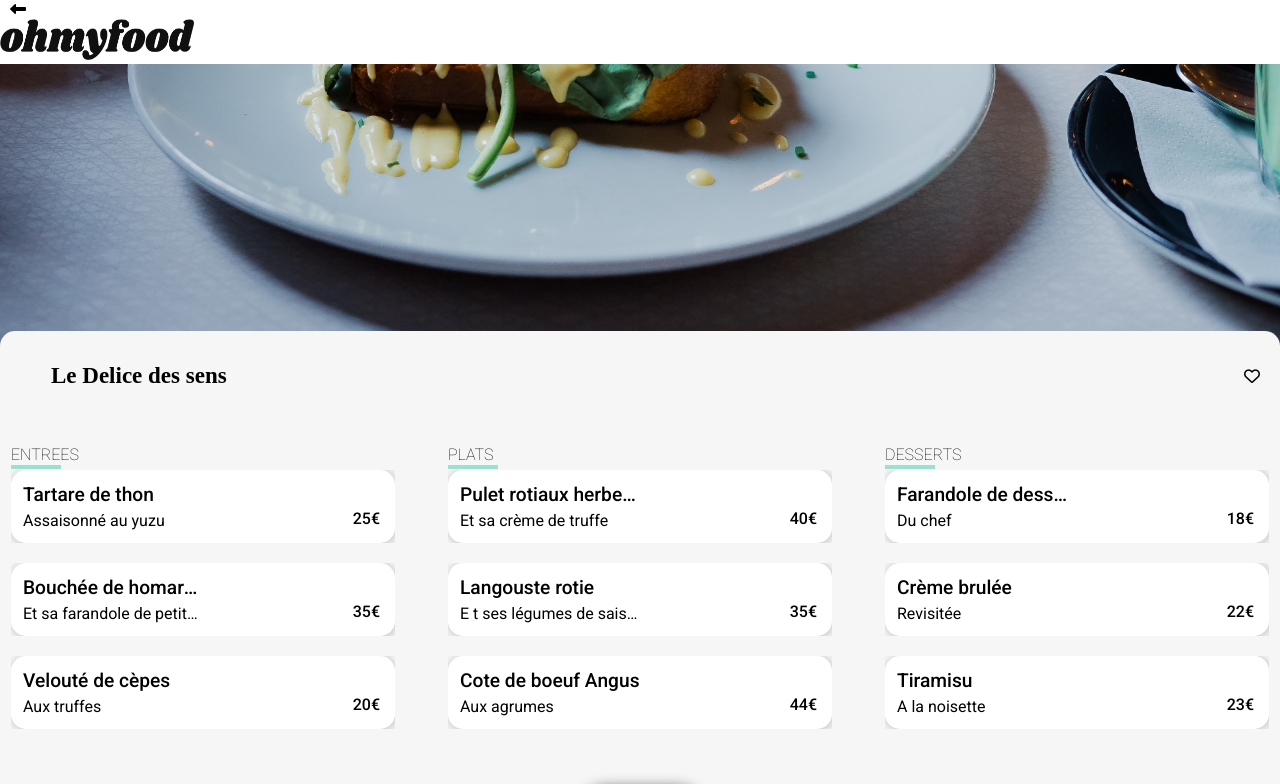
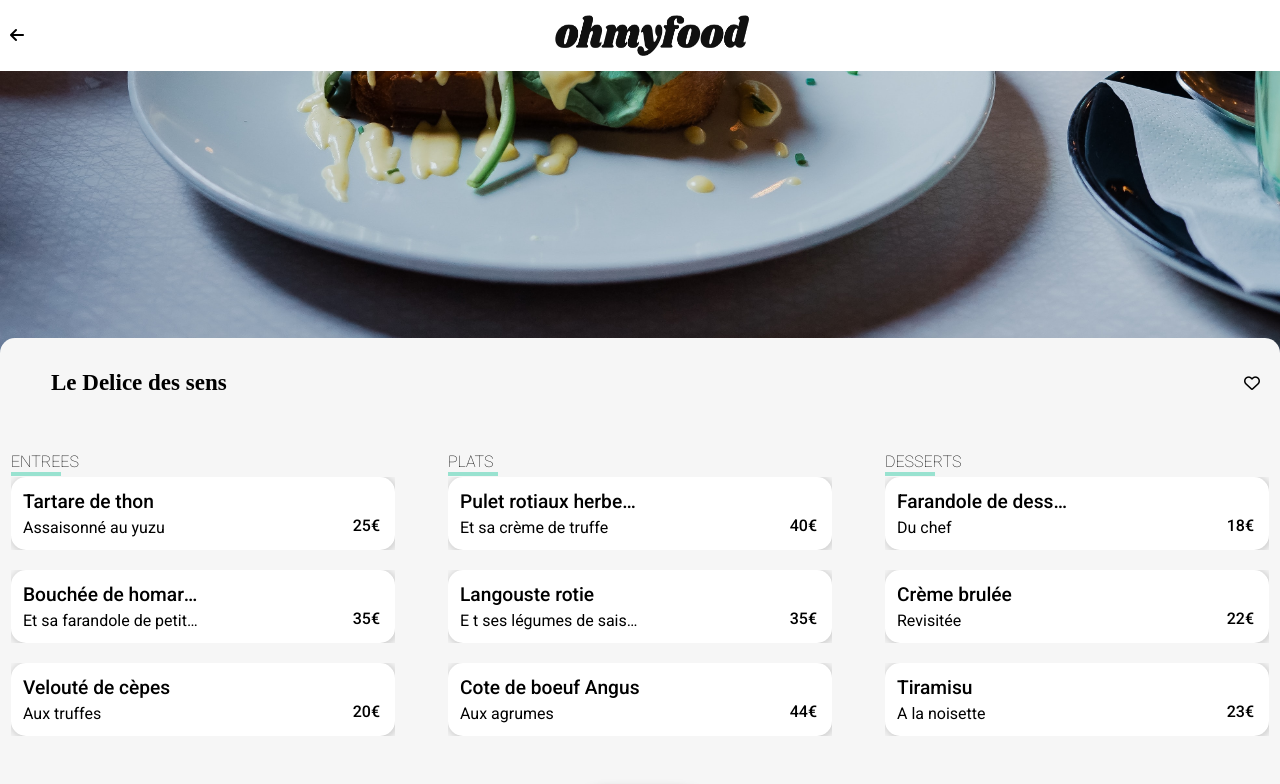
Before and after one commit to EtudianteHU/Uyarci_Hilal_3_Code_122022, a plain HTML site: page Downloads/uyarci_hilal_3_2022_12_07 (2)/uyarci_hilal_3_2022_12_07/delice.html in a window 1280 px wide. Shown: the top 784 px of the page. Drawn offline with Linux system fonts and the light colour scheme; a web font is replaced by a local one.

Commit message:
projet 3

```diff
--- a/Downloads/uyarci_hilal_3_2022_12_07 (2)/uyarci_hilal_3_2022_12_07/delice.html
+++ b/Downloads/uyarci_hilal_3_2022_12_07 (2)/uyarci_hilal_3_2022_12_07/delice.html
@@ -29,10 +29,14 @@
     </head>
     <body>
         <header class="header">
-            <div class="left-long">
-                <i class="fa-solid fa-left-long"></i>
+            <div class="left-logo">
+                <div class="left-long">
+                    <a href="index.html"
+                        ><i class="fa-solid fa-arrow-left"></i
+                    ></a>
+                </div>
+                <img src="images/logo/ohmyfood.png" alt="ohmyfood" />
             </div>
-            <img src="images/logo/ohmyfood.png" alt="ohmyfood" />
         </header>
         <div class="francaise_image">
             <img
--- a/Downloads/uyarci_hilal_3_2022_12_07 (2)/uyarci_hilal_3_2022_12_07/style/style.css
+++ b/Downloads/uyarci_hilal_3_2022_12_07 (2)/uyarci_hilal_3_2022_12_07/style/style.css
@@ -1,10 +1,19 @@
 .left-long {
     padding-left: 10px;
+    align-self: center;
+}
+.left-logo {
+    display: flex;
 }
 .header img {
     margin: auto;
 }
-
+.header {
+    padding: 15px 0px;
+}
+.fa-arrow-left {
+    color: #000000;
+}
 footer {
     border: 1px solid darkgrey;
     background-color: #353535;
```
Also changed, not shown: Downloads/uyarci_hilal_3_2022_12_07 (2)/uyarci_hilal_3_2022_12_07/francaise.html (+3 -1 lines), Downloads/uyarci_hilal_3_2022_12_07 (2)/uyarci_hilal_3_2022_12_07/note.html (+7 -3 lines), Downloads/uyarci_hilal_3_2022_12_07 (2)/uyarci_hilal_3_2022_12_07/palette.html (+7 -3 lines).
